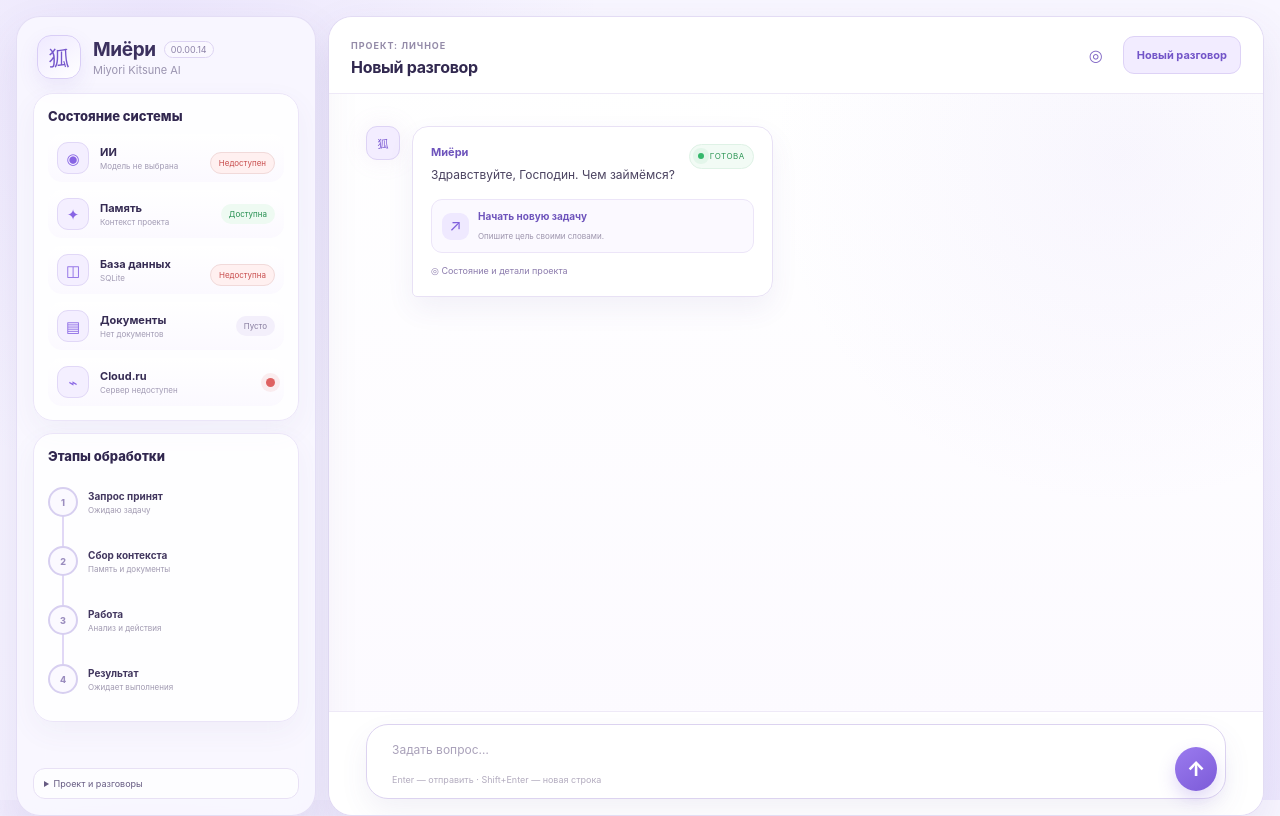
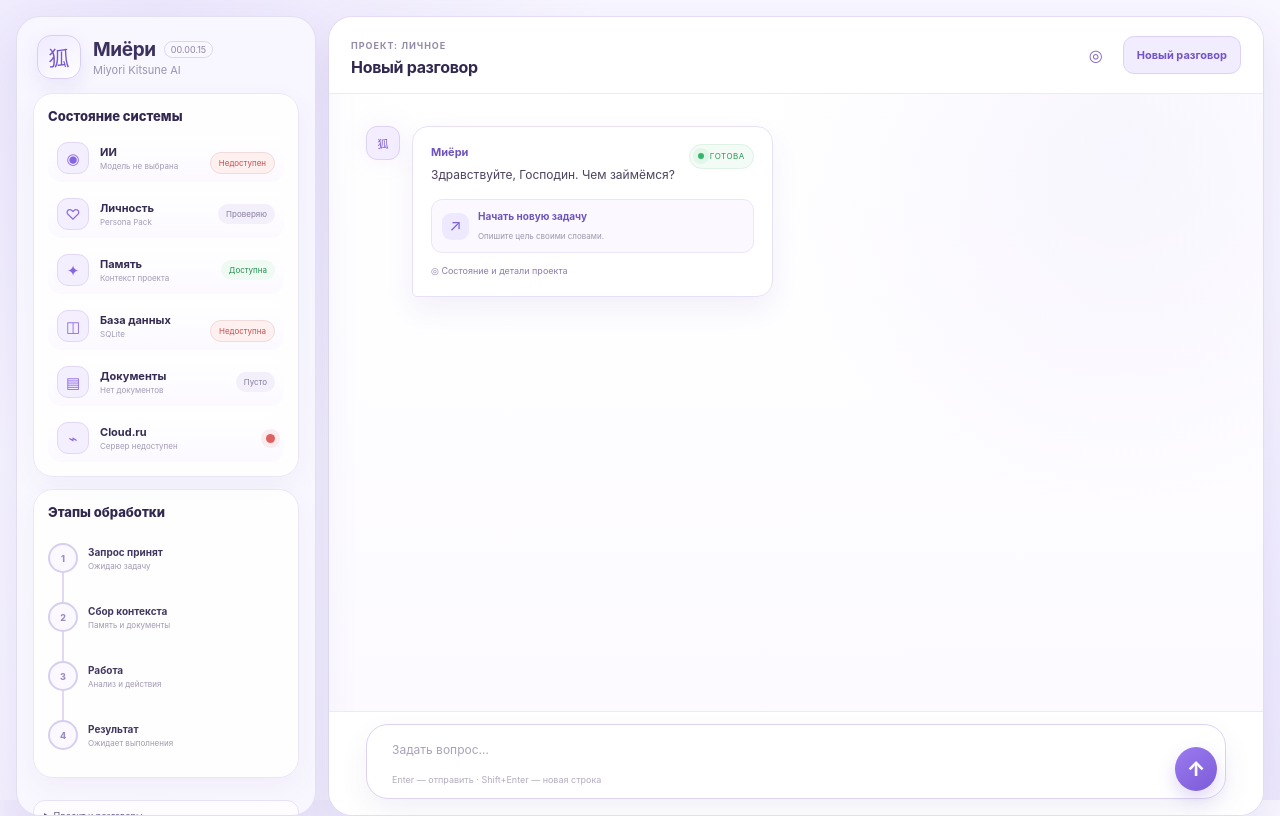
Before and after one commit to Aspksa/MIYORI_KITSUNE_AI_SPEC_v1.1.0, a FastAPI app: page / in a window 1280 px wide. Run offline with FastAPI, Linux system fonts and the light colour scheme; data comes from the database, SQL or seed files in the repository; data that the repository does not hold is empty.

Commit message:
persona: show persona pack in system status

```diff
--- a/templates/index.html
+++ b/templates/index.html
@@ -15,7 +15,7 @@
         <div class="brand-copy">
           <div class="brand-row">
             <h1>Миёри</h1>
-            <span class="version-pill" id="versionText">00.00.14</span>
+            <span class="version-pill" id="versionText">00.00.15</span>
           </div>
           <p>Miyori Kitsune AI</p>
         </div>
@@ -28,6 +28,11 @@
             <span class="system-status-icon">◉</span>
             <div><strong>ИИ</strong><small id="modelText">Модель не выбрана</small></div>
             <span id="aiStatusChip" class="soft-status neutral">Проверяю</span>
+          </div>
+          <div class="system-status-row">
+            <span class="system-status-icon">♡</span>
+            <div><strong>Личность</strong><small id="personaStatusText">Persona Pack</small></div>
+            <span id="personaStatusChip" class="soft-status neutral">Проверяю</span>
           </div>
           <div class="system-status-row">
             <span class="system-status-icon">✦</span>
```
